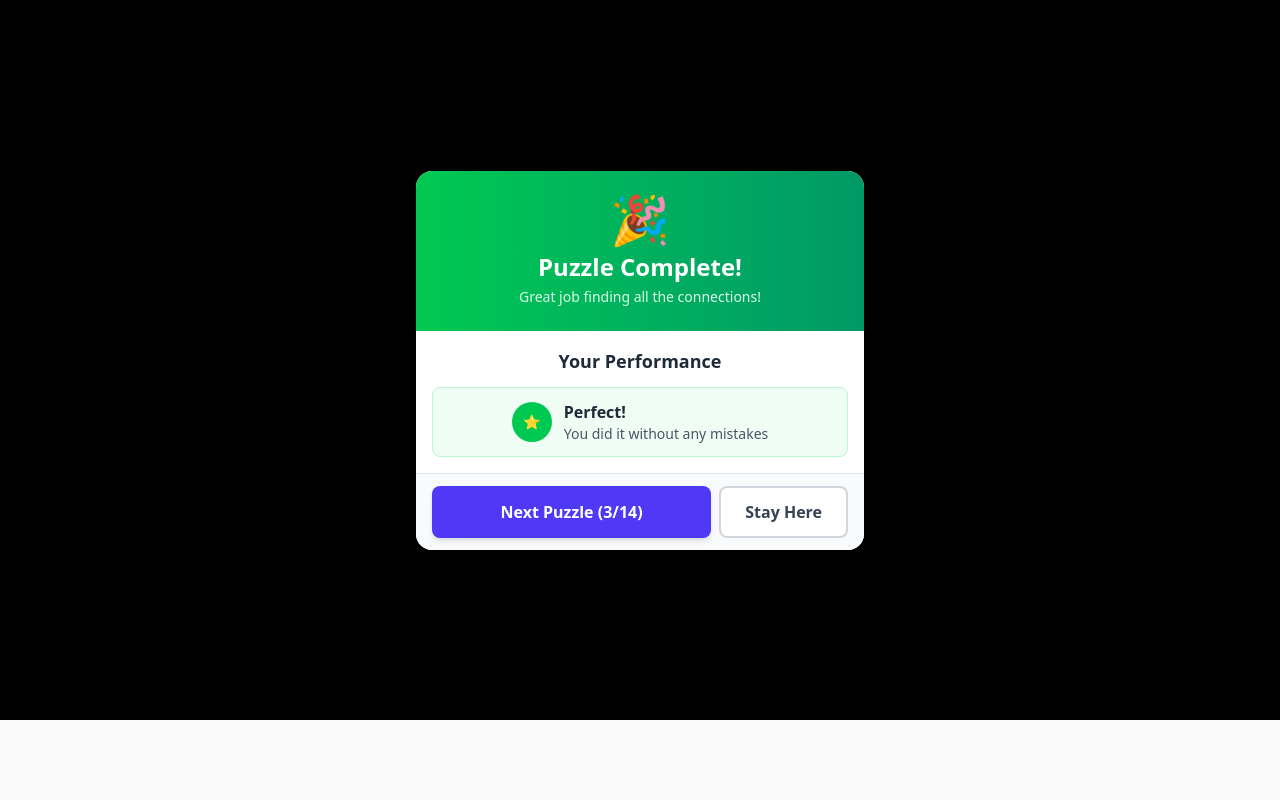
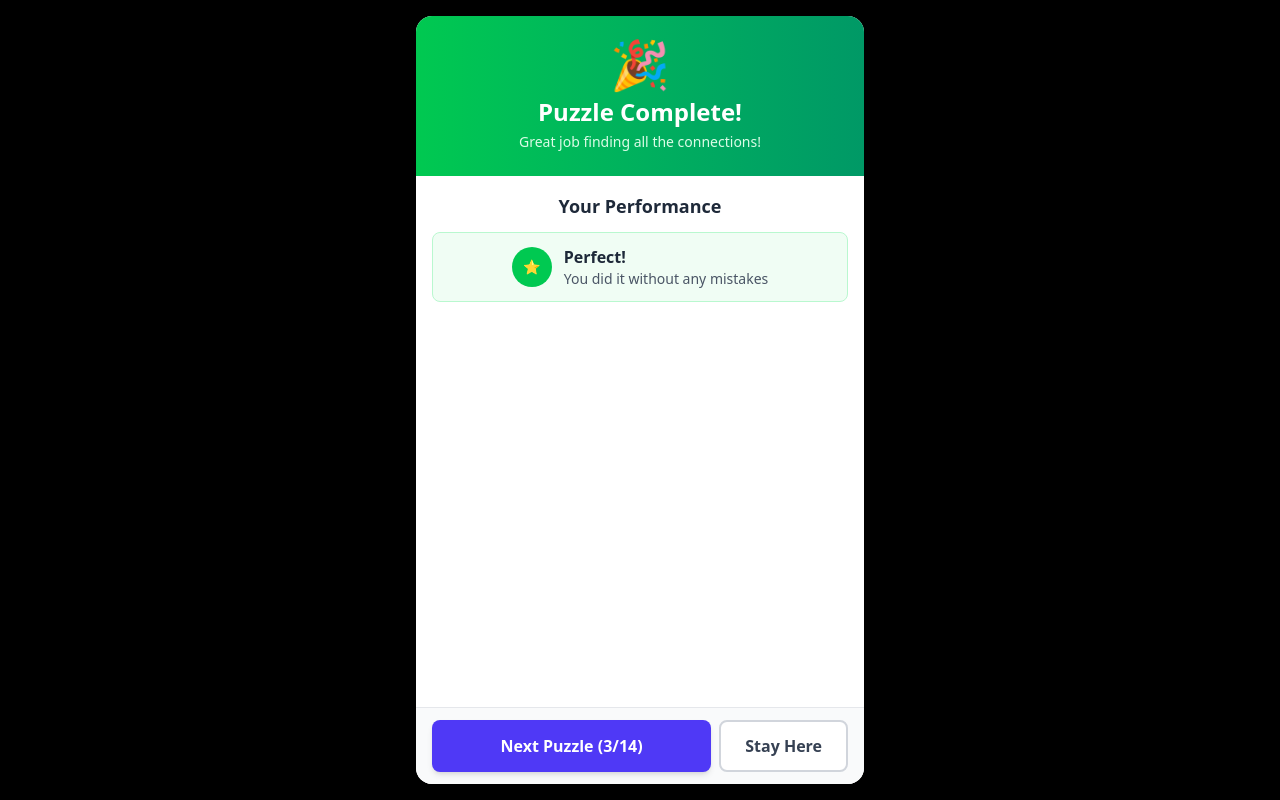
Before and after one commit to Crushford/pokemon-connections, a React (Vite) app in the folder frontend/: page /1/complete in a window 1280 px wide. Built offline with nearby package versions, Linux system fonts and the light colour scheme.

Commit message:
fix completion modal size

```diff
--- a/frontend/src/components/CompletionModal.tsx
+++ b/frontend/src/components/CompletionModal.tsx
@@ -24,8 +24,8 @@ export default function CompletionModal({
   const isLastPuzzle = currentPuzzleIndex >= totalPuzzles - 1
 
   return (
-    <div className="max-h-[90vh] fixed inset-0 bg-black bg-opacity-50 flex items-center justify-center z-50 p-4">
-      <div className="bg-white rounded-2xl shadow-2xl max-w-md w-full mx-4  overflow-hidden flex flex-col">
+    <div className="h-screen fixed inset-0 bg-black bg-opacity-50 flex items-center justify-center z-50 p-4">
+      <div className="bg-white rounded-2xl shadow-2xl max-w-md w-full mx-4 h-full overflow-hidden flex flex-col">
         {/* Header */}
         <div className="bg-gradient-to-r from-green-500 to-emerald-600 px-4 py-4 md:py-6 text-center flex-shrink-0">
           <div className="text-3xl md:text-5xl mb-1 md:mb-2">🎉</div>
```
